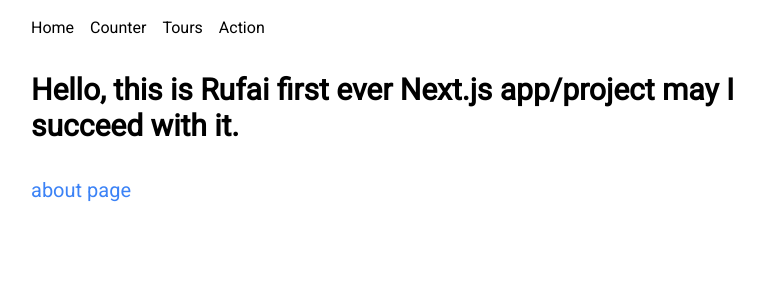
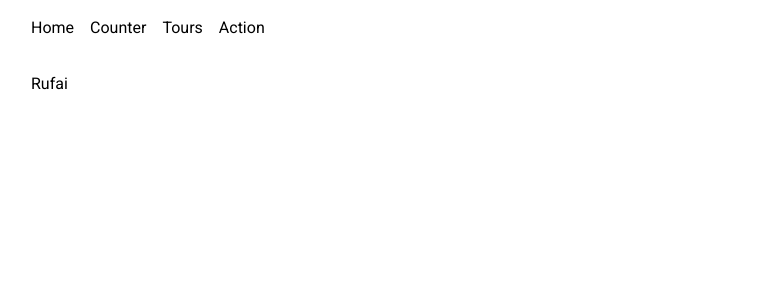
Before and after one commit to abdul-mumin-rufai/next.js-typeScript-tutorials, a Next.js app: page / in a window 1280 px wide. Shown: the top 300 px of the page, without its empty margins (225-989 px from the left). Built offline with nearby package versions, Linux system fonts and the light colour scheme.

Commit message:
routeGroup and private folders: added private folders and group route to the project

```diff
--- /dev/null
+++ b/app/(rufai)/auth/page.tsx
@@ -0,0 +1,9 @@
+import React from 'react'
+
+const Auth = () => {
+  return (
+    <div className='text-3xl font-bold'>Auth</div>
+  )
+}
+
+export default Auth
--- /dev/null
+++ b/app/(rufai)/page.tsx
@@ -0,0 +1,10 @@
+// we used this when dont want to show the parent route in the url
+import React from 'react'
+
+const Rufai = () => {
+  return (
+    <div>Rufai</div>
+  )
+}
+
+export default Rufai
--- /dev/null
+++ b/app/_privatePage/page.tsx
@@ -0,0 +1,11 @@
+import React from 'react'
+
+
+// private routes are used when u intend not to use it as a page
+const PrivatePage = () => {
+  return (
+    <div>PrivatePage</div>
+  )
+}
+
+export default PrivatePage
```
